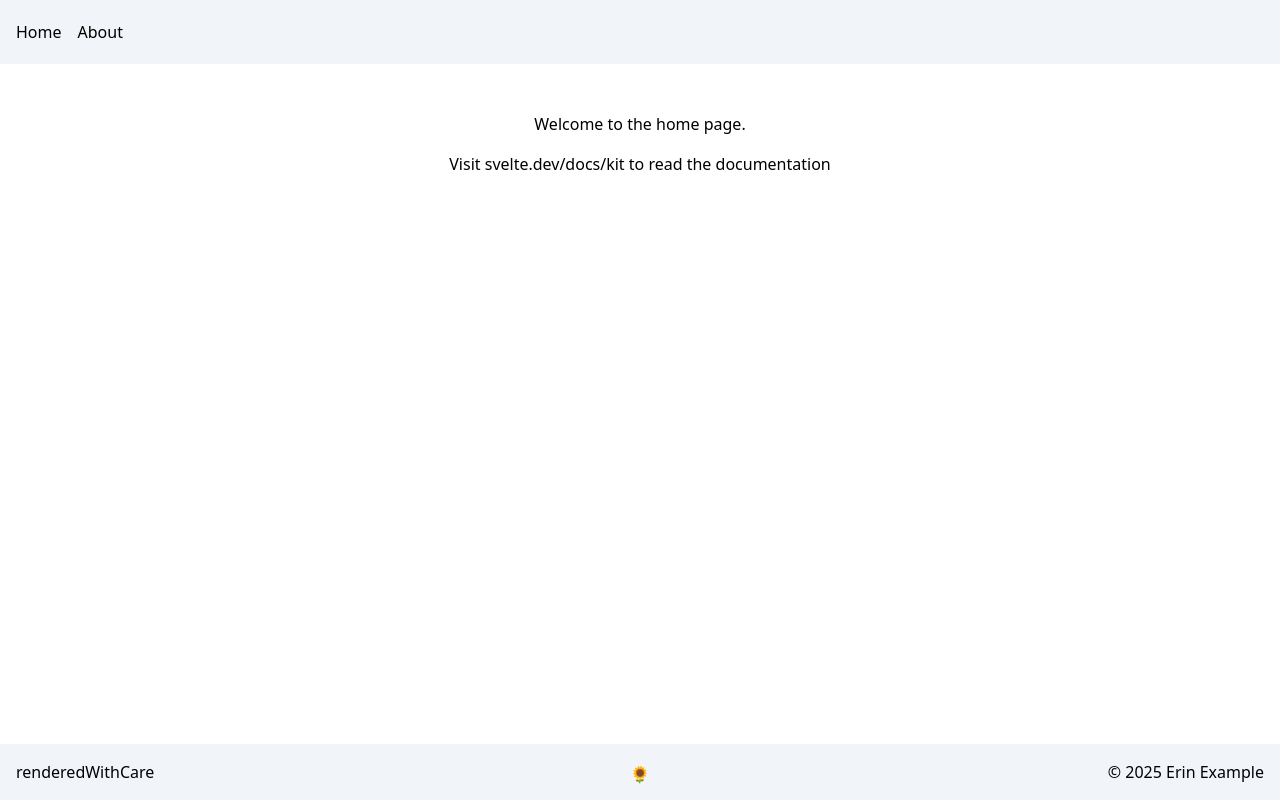
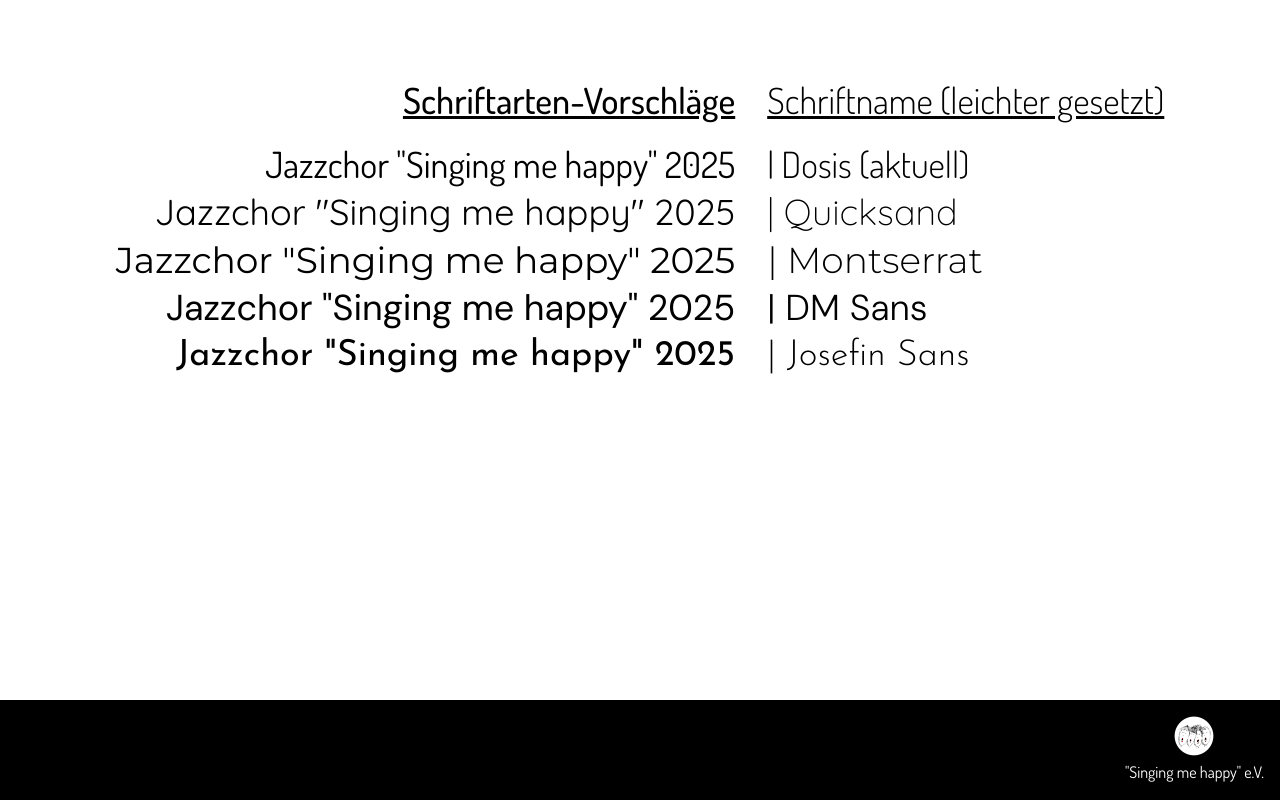
Before and after one commit to NinaHahne/singingmehappy, a SvelteKit app: page / in a window 1280 px wide. Built offline with nearby package versions, Linux system fonts and the light colour scheme.

Commit message:
feat: update project branding and add local font support

```diff
--- a/src/app.html
+++ b/src/app.html
@@ -5,6 +5,14 @@
     <link rel="icon" href="%sveltekit.assets%/favicon.png" />
     <meta name="viewport" content="width=device-width, initial-scale=1" />
     %sveltekit.head%
+
+    <!-- TODO: host chosen fonts locally before deployment: -->
+    <link rel="preconnect" href="https://fonts.googleapis.com" />
+    <link rel="preconnect" href="https://fonts.gstatic.com" crossorigin />
+    <link
+      href="https://fonts.googleapis.com/css2?family=Dosis:wght@200..800&family=Exo+2:ital,wght@0,100..900;1,100..900&family=Nunito+Sans:ital,opsz,wght@0,6..12,200..1000;1,6..12,200..1000&family=Poppins:ital,wght@0,100;0,200;0,300;0,400;0,500;0,600;0,700;0,800;0,900;1,100;1,200;1,300;1,400;1,500;1,600;1,700;1,800;1,900&family=Quicksand:wght@300..700&family=Rubik:ital,wght@0,300..900;1,300..900&family=DM+Sans:ital,opsz,wght@0,9..40,100..1000;1,9..40,100..1000&family=Didact+Gothic&family=Josefin+Sans:ital,wght@0,100..700;1,100..700&family=Montserrat:ital,wght@0,100..900;1,100..900&display=swap"
+      rel="stylesheet"
+    />
   </head>
   <body data-sveltekit-preload-data="hover">
     <div style="display: contents">%sveltekit.body%</div>
--- a/src/routes/+layout.svelte
+++ b/src/routes/+layout.svelte
@@ -63,7 +63,12 @@
 </script>
 
 <svelte:head>
-  <title>SvelteKit Starter</title>
+  <title>Singing Me Happy - Jazzchor Berlin</title>
+  <meta property="og:title" content="Singing me Happy - Jazzchor Berlin" />
+  <meta property="og:type" content="website" />
+  <meta name="description" content="Singing me Happy - Jazzchor Berlin" />
+  <link rel="icon" type="image/png" href="/favicon.png" />
+  <!-- TODO: ergänzen -->
 </svelte:head>
 
 <div
@@ -72,10 +77,10 @@
   class:overflowing={isBodyOverflowing}
   class:show-menu={showMenu}
 >
-  <header class="fixed top-0 z-50 flex h-16 w-full justify-between bg-slate-100 p-4">
+  <header class="fixed top-0 z-50 flex h-16 w-full justify-between p-4">
     <nav class="relative flex h-full items-center justify-center gap-4">
-      <a href="/">Home</a>
-      <a href="/about">About</a>
+      <!-- <a href="/">Home</a>
+      <a href="/about">About</a> -->
     </nav>
   </header>
 
@@ -84,10 +89,15 @@
   </main>
 
   <footer class="relative">
-    <div class="flex items-center bg-slate-100 p-4">
-      <p class="flex-1 text-left">renderedWithCare</p>
+    <div class="flex items-center justify-end bg-black p-4 text-white">
+      <!-- <p class="flex-1 text-left">renderedWithCare</p>
       <div class="h-5 w-5 flex-none text-center">🌻</div>
-      <p class="flex-1 text-right">&copy; 2025 Erin Example</p>
+      <p class="flex-1 text-right">"Singing me happy" e.V.</p> -->
+
+      <div class="flex flex-col items-center gap-1 text-right">
+        <img src="/favicon.png" alt="Singing me happy Logo" class="h-10 w-auto" />
+        <p>"Singing me happy" e.V.</p>
+      </div>
     </div>
   </footer>
 </div>
--- a/src/routes/+page.svelte
+++ b/src/routes/+page.svelte
@@ -1,10 +1,36 @@
 <!-- Homepage / Landing page / index -->
 
 <svelte:head>
-  <title>Home | SvelteKit Starter</title>
+  <!-- <title>Home | SvelteKit Starter</title> -->
 </svelte:head>
 
-<section class="relative flex flex-col items-center gap-4 pt-24">
-  <h1>Welcome to the home page.</h1>
-  <p>Visit <a href="https://svelte.dev/docs/kit">svelte.dev/docs/kit</a> to read the documentation</p>
+<section class="relative flex flex-col items-center gap-4 whitespace-nowrap py-16">
+  <div class="flex gap-2 text-4xl">
+    <div class="mr-6 flex flex-col items-end gap-2">
+      <h1 class="font-medium underline">Schriftarten-Vorschläge</h1>
+      <div class="font-dosis">Jazzchor "Singing me happy" 2025</div>
+      <div class="font-quicksand">Jazzchor "Singing me happy" 2025</div>
+      <!-- <div class="font-nunito-sans">Jazzchor "Singing me happy" 2025</div> -->
+      <div class="font-montserrat">Jazzchor "Singing me happy" 2025</div>
+      <!-- <div class="font-didact-gothic">Jazzchor "Singing me happy" 2025</div> -->
+      <!-- <div class="font-exo2">"Singing me happy" 2025</div> -->
+      <!-- <div class="font-poppins">"Singing me happy" 2025</div> -->
+      <!-- <div class="font-rubik">"Singing me happy" 2025</div> -->
+      <div class="font-dm-sans">Jazzchor "Singing me happy" 2025</div>
+      <div class="font-josefin-sans">Jazzchor "Singing me happy" 2025</div>
+    </div>
+    <div class="flex flex-col items-start gap-2 font-light">
+      <h1 class="font-light underline">Schriftname (leichter gesetzt)</h1>
+      <div class="font-dosis">| Dosis (aktuell)</div>
+      <div class="font-quicksand">| Quicksand</div>
+      <!-- <div class="font-nunito-sans">| Nunito Sans</div> -->
+      <div class="font-montserrat">| Montserrat</div>
+      <!-- <div class="font-didact-gothic">| Didact Gothic</div> -->
+      <!-- <div class="font-exo2">| Exo 2</div> -->
+      <!-- <div class="font-poppins">| Poppins</div> -->
+      <!-- <div class="font-rubik">| Rubik</div> -->
+      <div class="font-dm-sans">| DM Sans</div>
+      <div class="font-josefin-sans">| Josefin Sans</div>
+    </div>
+  </div>
 </section>
--- a/src/routes/about/+page.svelte
+++ b/src/routes/about/+page.svelte
@@ -10,7 +10,7 @@
 </script>
 
 <svelte:head>
-  <title>About Us | SvelteKit Starter</title>
+  <!-- <title>About Us | SvelteKit Starter</title> -->
 </svelte:head>
 
 <section class="relative flex flex-col items-center gap-4 pt-24">
--- a/src/styles/app.css
+++ b/src/styles/app.css
@@ -1,3 +1,4 @@
+@import './fonts.css';
 @import 'tailwindcss/base';
 @import 'tailwindcss/components';
 @import 'tailwindcss/utilities';
@@ -14,6 +15,12 @@ body {
   scroll-behavior: smooth;
 }
 
+body {
+  font-family: 'Dosis', sans-serif;
+  -webkit-font-smoothing: antialiased;
+  -moz-osx-font-smoothing: grayscale;
+}
+
 /* Prevent body scrolling when menu is open */
 body:has(.show-menu.overflowing) {
   overflow: hidden;
@@ -23,3 +30,45 @@ body:has(.show-menu.overflowing) {
 body:has(.show-menu.overflowing) #toggle_menu {
   right: var(--scrollbar-width);
 }
+
+@layer base {
+  /* Typography */
+  h1 {
+    @apply text-4xl font-bold;
+    @apply mb-4;
+  }
+  h2 {
+    @apply text-3xl font-bold;
+    @apply mb-4;
+  }
+  h3 {
+    @apply text-2xl font-bold;
+    @apply mb-2;
+  }
+  h4 {
+    @apply text-xl font-bold;
+  }
+  h5 {
+    @apply text-lg font-semibold;
+  }
+  h6 {
+    @apply text-lg font-semibold;
+  }
+
+  blockquote {
+    @apply text-xl font-semibold;
+  }
+
+  p,
+  li {
+    @apply text-base;
+  }
+
+  /* a {
+    @apply text-link underline underline-offset-4 transition active:text-link/80 hoverable:hover:text-link/80;
+  }
+
+  footer a {
+    @apply text-link-contrast underline underline-offset-4 transition active:text-link-active hoverable:hover:text-link-hover;
+  } */
+}
--- /dev/null
+++ b/src/styles/fonts.css
@@ -0,0 +1,30 @@
+.font-dosis {
+  font-family: 'Dosis', sans-serif;
+}
+.font-exo2 {
+  font-family: 'Exo 2', sans-serif;
+}
+.font-nunito-sans {
+  font-family: 'Nunito Sans', sans-serif;
+}
+.font-poppins {
+  font-family: 'Poppins', sans-serif;
+}
+.font-quicksand {
+  font-family: 'Quicksand', sans-serif;
+}
+.font-rubik {
+  font-family: 'Rubik', sans-serif;
+}
+.font-dm-sans {
+  font-family: 'DM Sans', sans-serif;
+}
+.font-didact-gothic {
+  font-family: 'Didact Gothic', sans-serif;
+}
+.font-josefin-sans {
+  font-family: 'Josefin Sans', sans-serif;
+}
+.font-montserrat {
+  font-family: 'Montserrat', sans-serif;
+}
```
Also changed, not shown: static/favicon.png.
